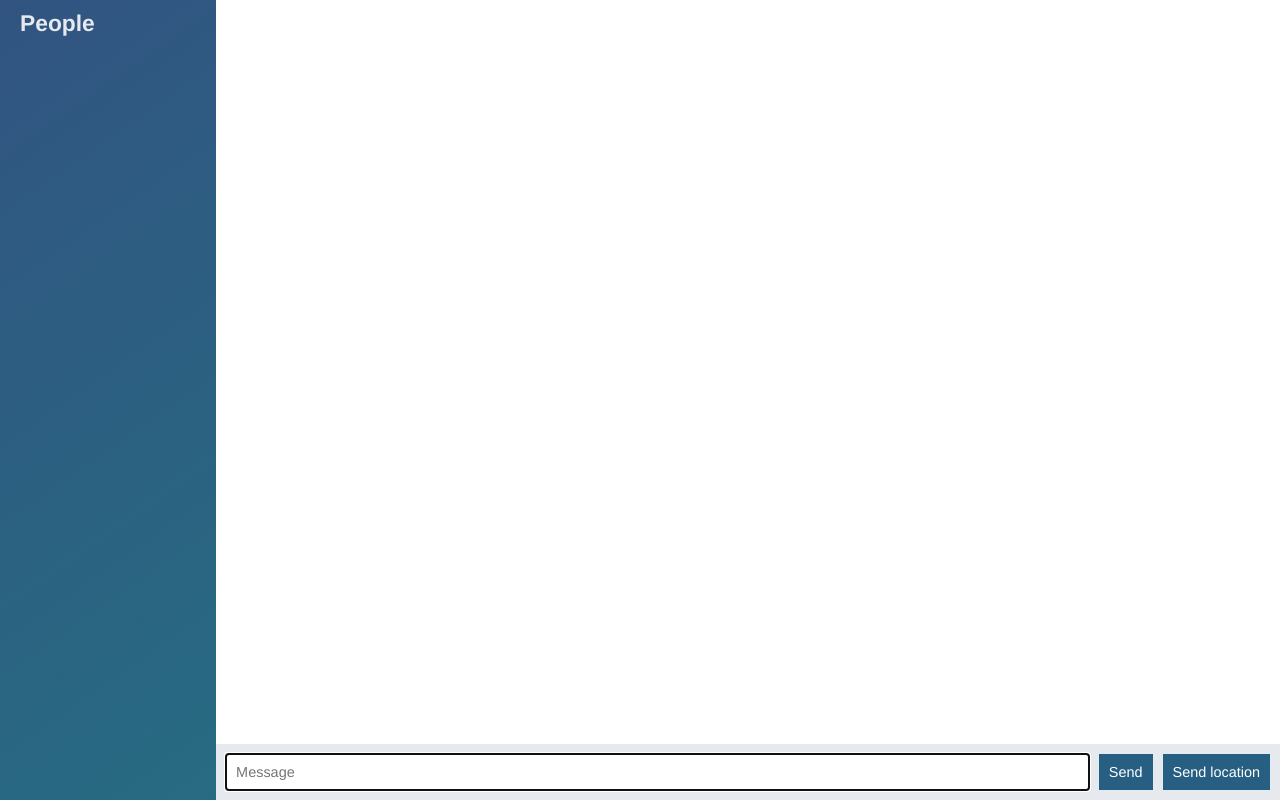
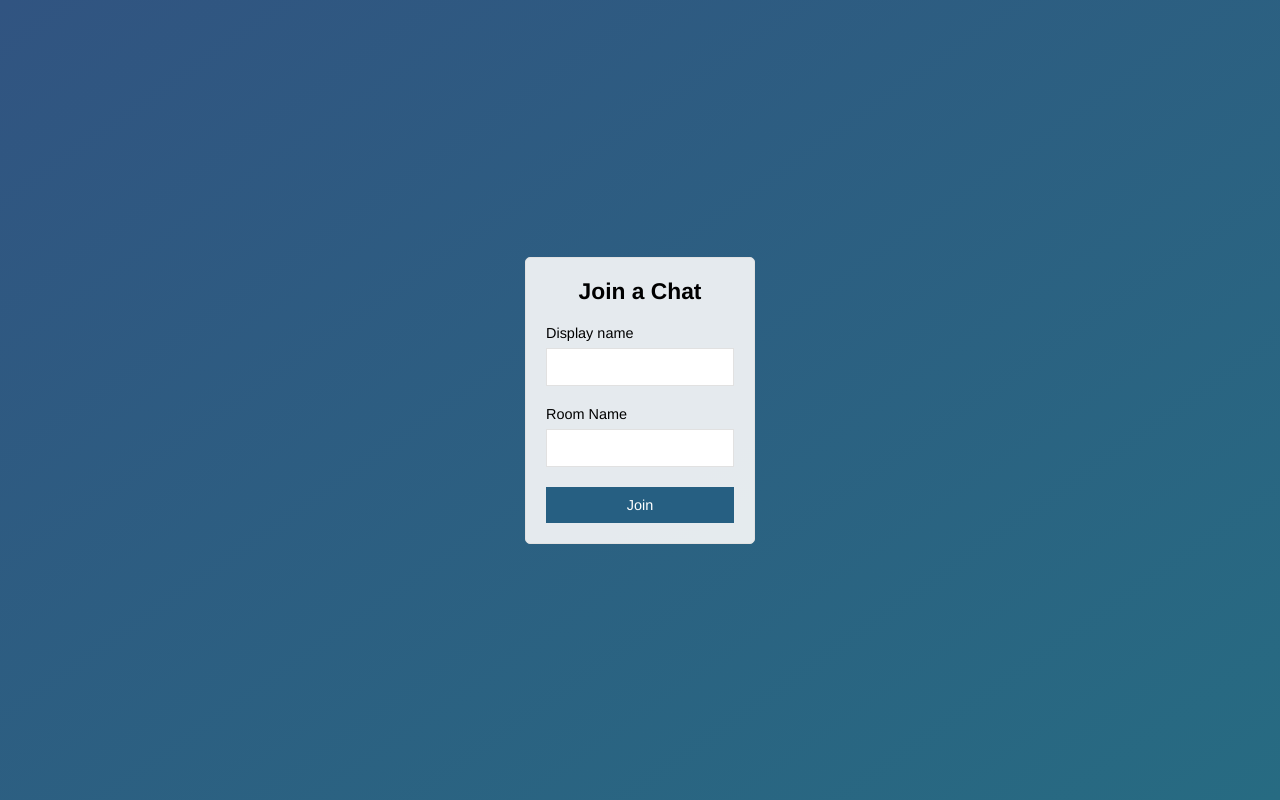
Before and after one commit to PaoloDiBello/node-course-2-chat-app, a website: page public/index.html in a window 1280 px wide. Drawn offline with nearby package versions, Linux system fonts and the light colour scheme; no server answers.

Commit message:
Add join page that submits to chat.html

```diff
--- a/public/index.html
+++ b/public/index.html
@@ -3,64 +3,31 @@
 
 <head>
     <meta charset="UTF-8">
-    <link rel="stylesheet" href="/css/styles.css">
     <meta name="viewport" content="width=device-width, initial-scale=1.0">
     <meta http-equiv="X-UA-Compatible" content="ie=edge">
-    <title>Chat App</title>
+    <title>Join | ChatApp</title>
+    <link rel="stylesheet" href="/css/styles.css">
 </head>
 
-<body class="chat">
-    <div class="chat__sidebar">
-        <h3>People</h3>
-        <div></div>
-        <div id="users"></div>
+<body class="centered-form">
+    <div class="centered-form__form">
+        <form action="/chat.html">
+            <div class="form-field">
+                <h3>Join a Chat</h3>
+            </div>
+            <div class="form-field">
+                <label for="">Display name</label>
+                <input type="text" name="name">
+            </div>
+            <div class="form-field">
+                <label for="">Room Name</label>
+                <input type="text" name="room">
+            </div>
+            <div class="form-field">
+                <button>Join</button>
+            </div>
+        </form>
     </div>
-
-
-    <div class="chat__main">
-        <ol id="messages" class="chat__messages">
-        </ol>
-        <div class="chat__footer">
-            <form id="message-form">
-                <input name="message" type="text" placeholder="Message" autofocus autocomplete="off" />
-                <button>Send</button>
-            </form>
-            <button id="send-location">Send location</button>
-
-        </div>
-    </div>
-
-    <script id="message-template" type="text/template">
-        <li class="message">
-            <div class="message__title">
-                <h4> {{from}} </h4>
-                <span> {{createdAt}}</span>
-            </div>
-            <div class="message__body">
-                <p>{{text}}</p>
-            </div>
-        </li>
-    </script>
-
-    <script id="location-message-template" type="text/template">
-        <li class="message">
-                <div class="message__title">
-                    <h4> {{from}} </h4>
-                    <span> {{createdAt}}</span>
-                </div>
-                <div class="message__body">
-                    <a href={{url}} target="_blank">Current location</a>
-                </div>
-            </li>
-    </script>
-
-
-    <script src="/socket.io/socket.io.js"></script>
-    <script src="js/libs/jquery-3.4.1.min.js"></script>
-    <script src="./js/libs/moment.js"></script>
-    <script src="./js/libs/mustache.js"></script>
-    <script src="js/index.js"></script>
-
 </body>
 
 </html>
```
Also changed, not shown: public/chat.html (added, +66 -0 lines), public/js/chat.js (renamed from public/js/index.js).
